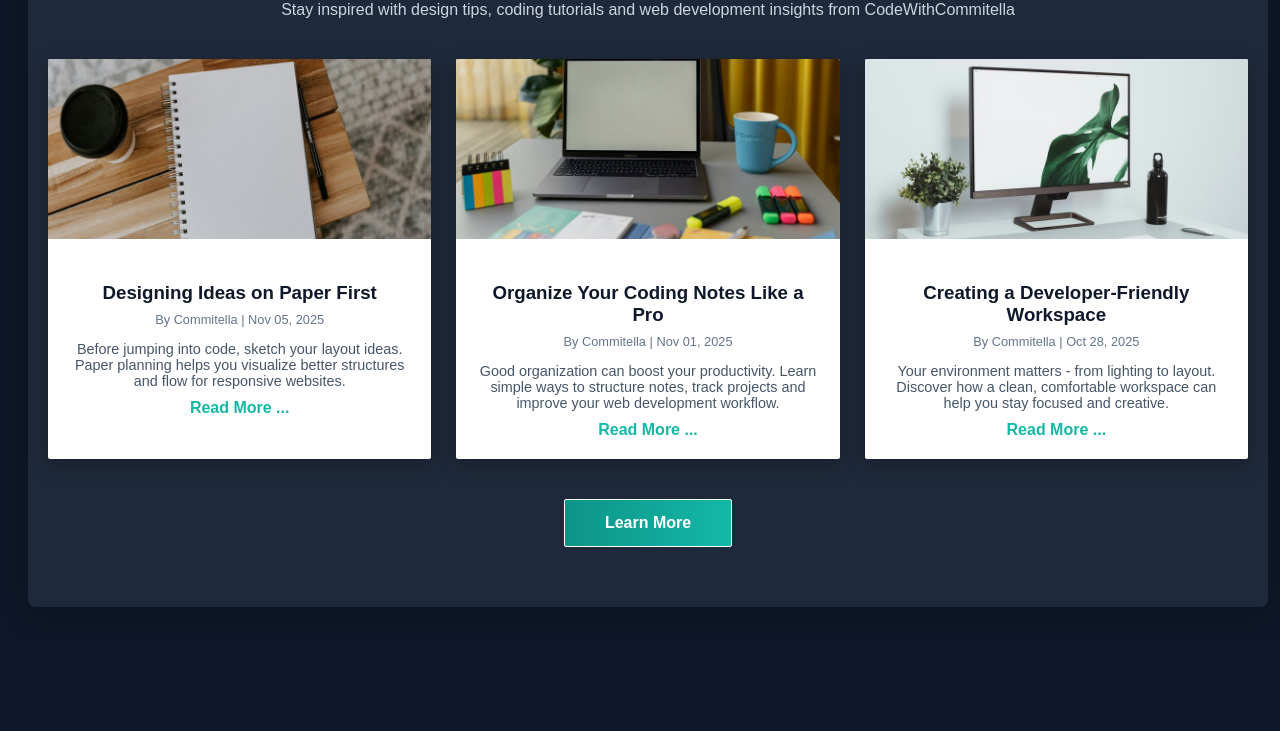
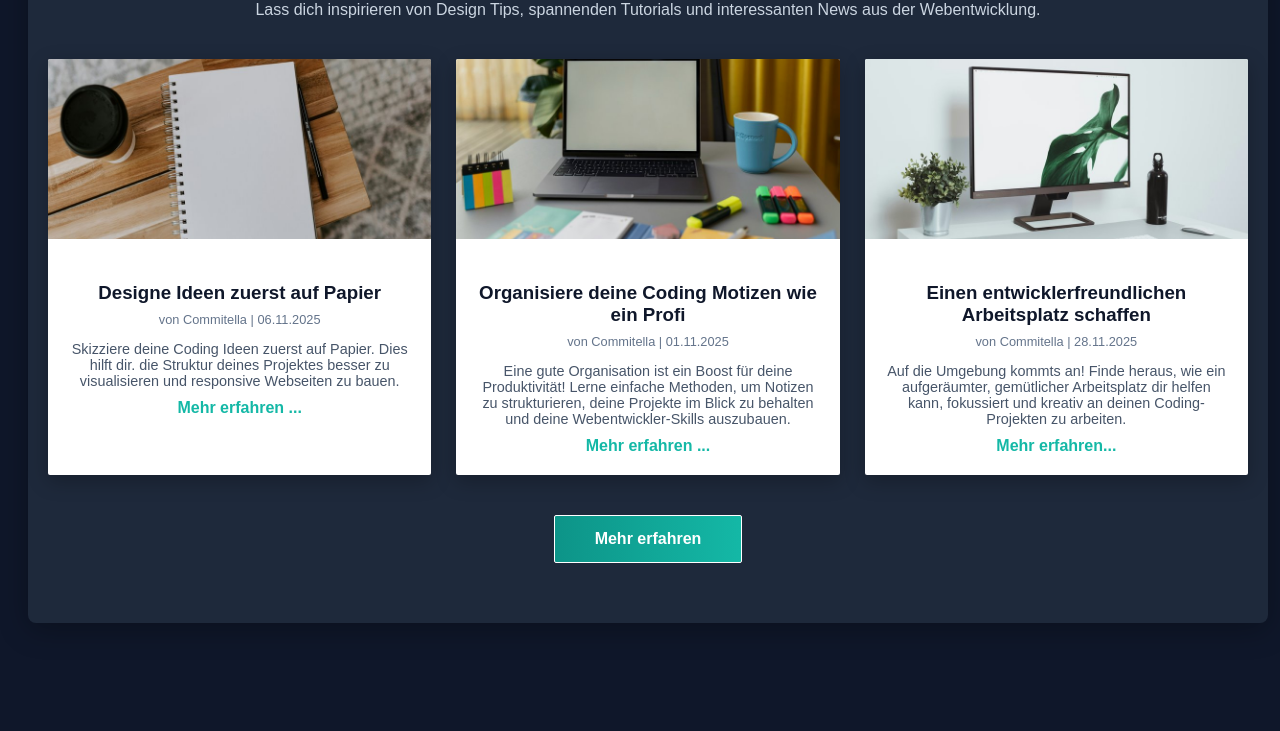
Before and after one commit to Commitella/css-snippets, a plain HTML site: page index.html in a window 1280 px wide. Shown: the part 259-990 px from the top of the page. Drawn offline with Linux system fonts and the light colour scheme.

Commit message:
Translate blog section to German

```diff
--- a/index.html
+++ b/index.html
@@ -8,39 +8,39 @@
 </head>
 <body>
     <section class="blog-section">
-        <h1>Our Latest Blog Posts</h1>
-        <p>Stay inspired with design tips, coding tutorials and web development insights from CodeWithCommitella</p>
+        <h1>Meine neuesten Blogposts</h1>
+        <p>Lass dich inspirieren von Design Tips, spannenden Tutorials und interessanten News aus der Webentwicklung.</p>
         <div class="blog-grid">
             <div class="blog-card">
                 <img src="./images/notebook-pen.jpg" alt="Blog" />
                 <div class="blog-content">
-                    <h3>Designing Ideas on Paper First</h3>
-                    <div class="meta">By Commitella | Nov 05, 2025</div>
-                    <p>Before jumping into code, sketch your layout ideas. Paper planning helps you visualize better structures and flow for responsive websites.</p>
-                    <a href="#">Read More ...</a>
+                    <h3>Designe Ideen zuerst auf Papier</h3>
+                    <div class="meta">von Commitella | 06.11.2025</div>
+                    <p>Skizziere deine Coding Ideen zuerst auf Papier. Dies hilft dir. die Struktur deines Projektes besser zu visualisieren und responsive Webseiten zu bauen.</p>
+                    <a href="#">Mehr erfahren ...</a>
                 </div>
             </div>
             <div class="blog-card">
                 <img src="./images/notes.jpg" alt="Blog" />
                 <div class="blog-content">
-                    <h3>Organize Your Coding Notes Like a Pro</h3>
-                    <div class="meta">By Commitella | Nov 01, 2025</div>
-                    <p>Good organization can boost your productivity. Learn simple ways to structure notes, track projects and improve your web development workflow.</p>
-                    <a href="#">Read More ...</a>
+                    <h3>Organisiere deine Coding Motizen wie ein Profi</h3>
+                    <div class="meta">von Commitella | 01.11.2025</div>
+                    <p>Eine gute Organisation ist ein Boost für deine Produktivität! Lerne einfache Methoden, um Notizen zu strukturieren, deine Projekte im Blick zu behalten und deine Webentwickler-Skills auszubauen.</p>
+                    <a href="#">Mehr erfahren ...</a>
                 </div>
             </div>
             <div class="blog-card">
                 <img src="./images/desk-notebook.jpg" alt="Blog" />
                 <div class="blog-content">
-                    <h3>Creating a Developer-Friendly Workspace</h3>
-                    <div class="meta">By Commitella | Oct 28, 2025</div>
-                    <p>Your environment matters - from lighting to layout. Discover how a clean, comfortable workspace can help you stay focused and creative.</p>
-                    <a href="#">Read More ...</a>
+                    <h3>Einen entwicklerfreundlichen Arbeitsplatz schaffen</h3>
+                    <div class="meta">von Commitella | 28.11.2025</div>
+                    <p>Auf die Umgebung kommts an! Finde heraus, wie ein aufgeräumter, gemütlicher Arbeitsplatz dir helfen kann, fokussiert und kreativ an deinen Coding-Projekten zu arbeiten.</p>
+                    <a href="#">Mehr erfahren...</a>
                 </div>
             </div>
         </div>
 
-        <button class="learn-btn">Learn More</button>
+        <button class="learn-btn">Mehr erfahren</button>
     </section>
 </body>
 </html>
```
